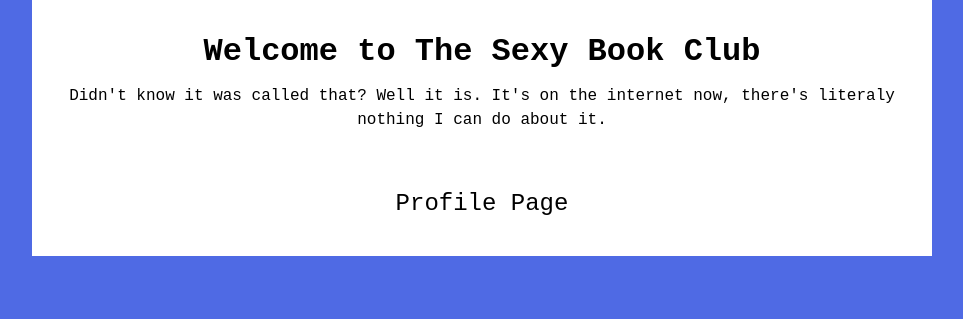
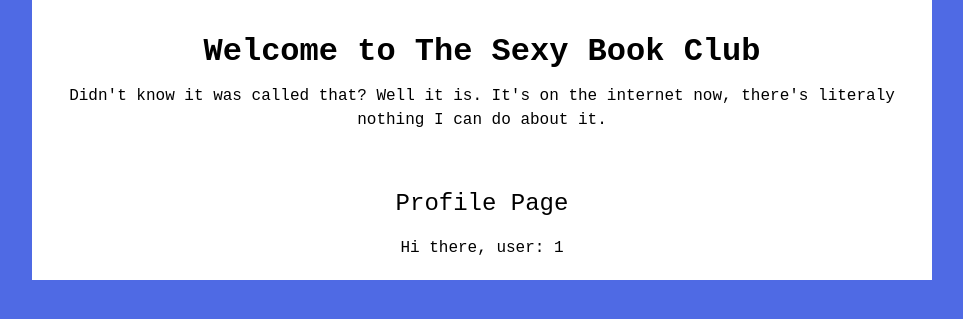
Before and after one commit to reg-edit/bookclub, a PHP site: page /profile.php in a window 1280 px wide. Shown: the part 60-379 px from the top of the page, without its empty margins (158-1121 px from the left). Run offline with PHP 8.4, Linux system fonts and the light colour scheme; the visitor is signed in with stand-in values (Sample User, id 1).

Commit message:
Add a welcome message.

```diff
--- a/profile.php
+++ b/profile.php
@@ -13,6 +13,13 @@
 
         <section class="index-categories">
             <h2>Profile Page</h2>
+            <p>
+            <?php
+                $welcome = "Hi there, user: ";
+                echo $welcome;
+                echo $_SESSION["useruid"]
+            ?>
+            </p>
 
         </section>
     </div>
```
